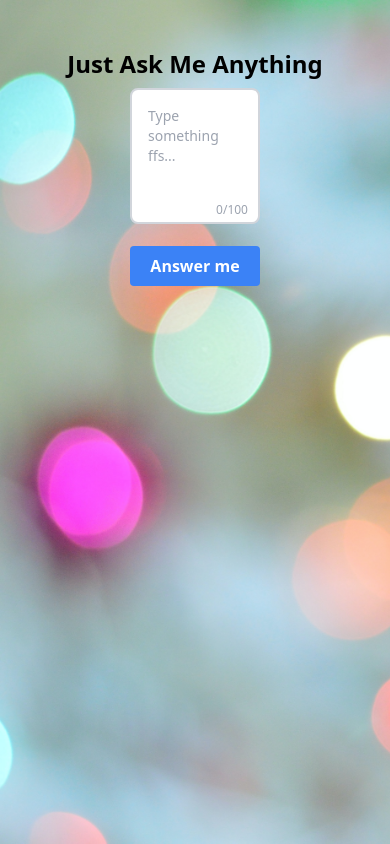
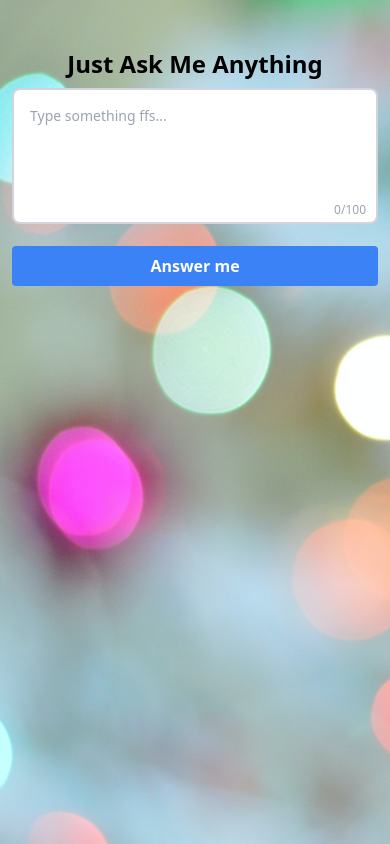
Before and after one commit to tenak47/justaskmesomething, a Next.js app: page / in a window 390 px wide. Built offline with nearby package versions, Linux system fonts and the light colour scheme.

Commit message:
add mobile full width of the form

```diff
--- a/pages/index.tsx
+++ b/pages/index.tsx
@@ -49,10 +49,10 @@ const Home: NextPage = () => {
         <link rel="icon" href="/favicon.ico" />
       </Head>
 
-      <div className="max-w-7xl mx-auto py-12">
+      <div className="lg:max-w-7xl mx-auto py-12">
         <h1 className="text-2xl font-bold text-center pb-2">Just Ask Me Anything</h1>
 
-        <div className="flex flex-col gap-4 w-1/3 justify-content mx-auto">
+        <div className="flex flex-col gap-4 lg:w-1/3 px-3 justify-content mx-auto">
           <div className="relative w-full">
             {error && (
               <p className="text-red-500 text-xs">
```
